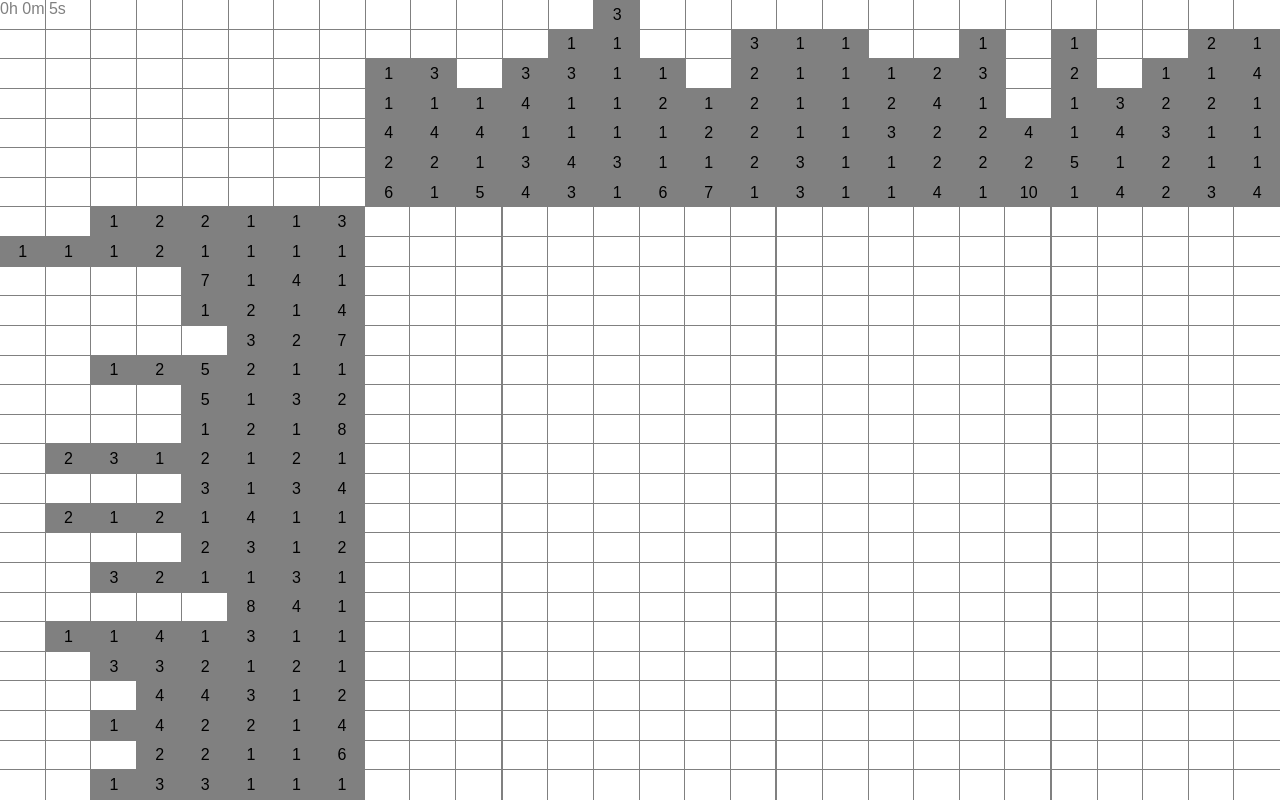
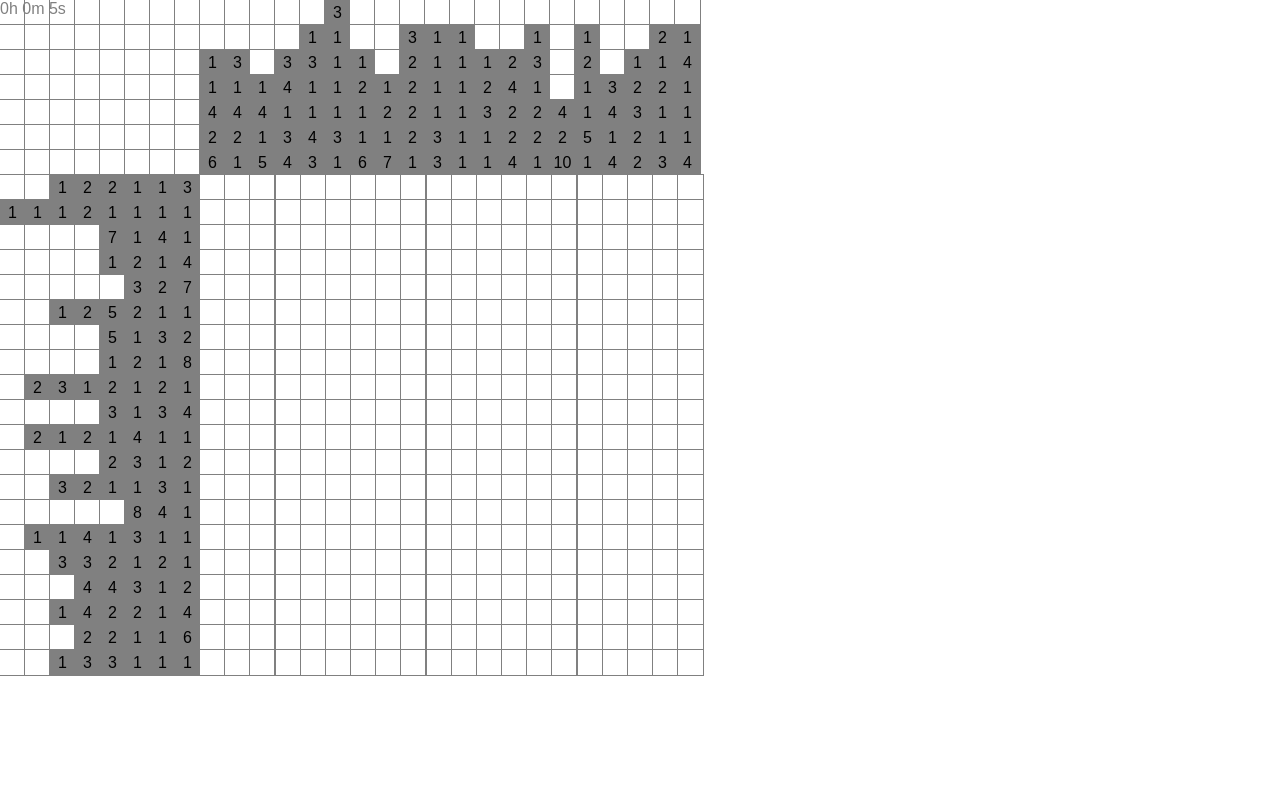
Before and after one commit to bsingr/nonogram, a React (Create React App) app: page / in a window 1280 px wide. Built offline with nearby package versions, Linux system fonts and the light colour scheme.

Commit message:
Try square

```diff
--- a/src/App.css
+++ b/src/App.css
@@ -1,5 +1,4 @@
 .App {
-
 }
 
 .Timer {
@@ -28,17 +27,15 @@
 }
 
 .Field {
-  display: flex;
-  box-sizing: border-box;
-  flex: 0 0 auto;
-  flex-grow: 1;
-  flex-basis: 0;
-  max-width: 100%;
+  display: inline-block;
   outline: 1px solid gray;
   background: white;
   text-align: center;
   align-items: center;
   justify-content: center;
+  width: 25px;
+  height: 25px;
+  line-height: 25px;
 }
 
 .RowComplete {
--- a/src/App.js
+++ b/src/App.js
@@ -255,14 +255,14 @@ class App extends Component {
           return (
             <div key={rowIdx} className="Row">
               {populate(xHints).map((_, colIdx) => {
-                return <EmptyHint key={colIdx} height={fieldHeight} />;
+                return <EmptyHint key={colIdx} />;
               })}
               {cols(map).map((col, colIdx) => {
                 const hint = fillLeft(hints(col), yHints)[rowIdx]
                 if (hint) {
-                  return <Hint key={colIdx} height={fieldHeight} value={hint} />;
+                  return <Hint key={colIdx} value={hint} />;
                 } else {
-                  return <EmptyHint key={colIdx} height={fieldHeight} />;
+                  return <EmptyHint key={colIdx} />;
                 }
               })}
             </div>
@@ -274,15 +274,14 @@ class App extends Component {
             <div key={rowIdx} className='Row'>
               {fillLeft(hints(row), xHints).map((hint, hintIdx) => {
                 if (hint) {
-                  return <Hint key={hintIdx} height={fieldHeight} value={hint} />;
+                  return <Hint key={hintIdx} value={hint} />;
                 } else {
-                  return <EmptyHint key={hintIdx} height={fieldHeight} />;
+                  return <EmptyHint key={hintIdx} />;
                 }
               })}
               {row.map((node, nodeIdx) => {
                 const colComplete = isFilled(cols(this.state.userValueMap)[nodeIdx])
                 return <Field key={nodeIdx}
-                  height={fieldHeight}
                   helper={this.state.helper}
                   value={node}
                   idx={rowIdx * row.length + nodeIdx}
```
